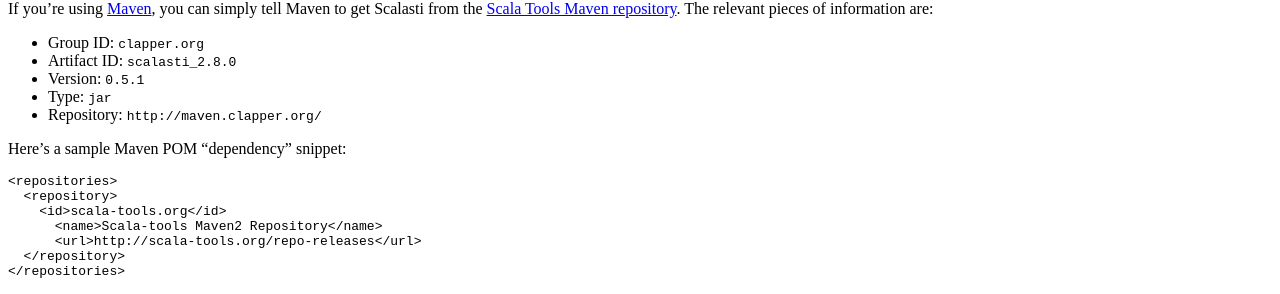
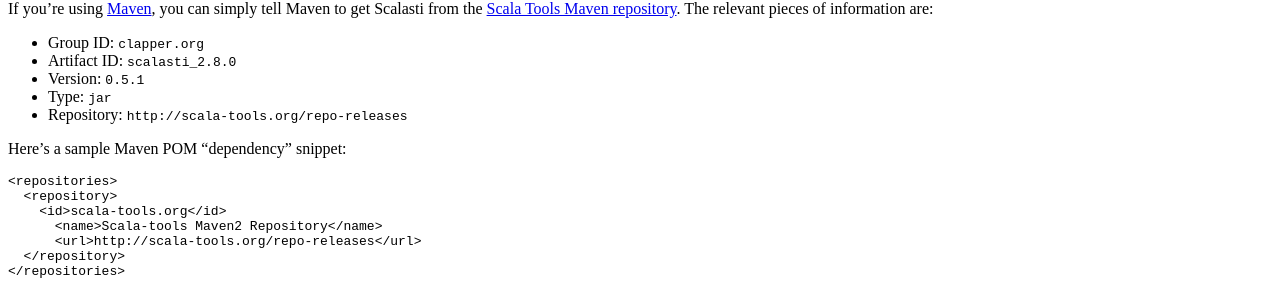
Before and after one commit to bmc/scalasti, a Jekyll site: the page built from index.md, in a window 1280 px wide and 900 px high, scrolled down 932 px. Shown: the part 151-445 px from the top of the window. Built offline with Jekyll 4.4.1, drawn with Linux system fonts in a browser that asks for light colours; some of the changed lines change nothing that is shown.

Commit message:
Fixed repo URL

```diff
--- a/index.md
+++ b/index.md
@@ -82,7 +82,7 @@
 * Artifact ID: `scalasti_2.8.0`
 * Version: `0.5.1`
 * Type: `jar`
-* Repository: `http://maven.clapper.org/`
+* Repository: `http://scala-tools.org/repo-releases`
 
 Here's a sample Maven POM "dependency" snippet:
 
```
